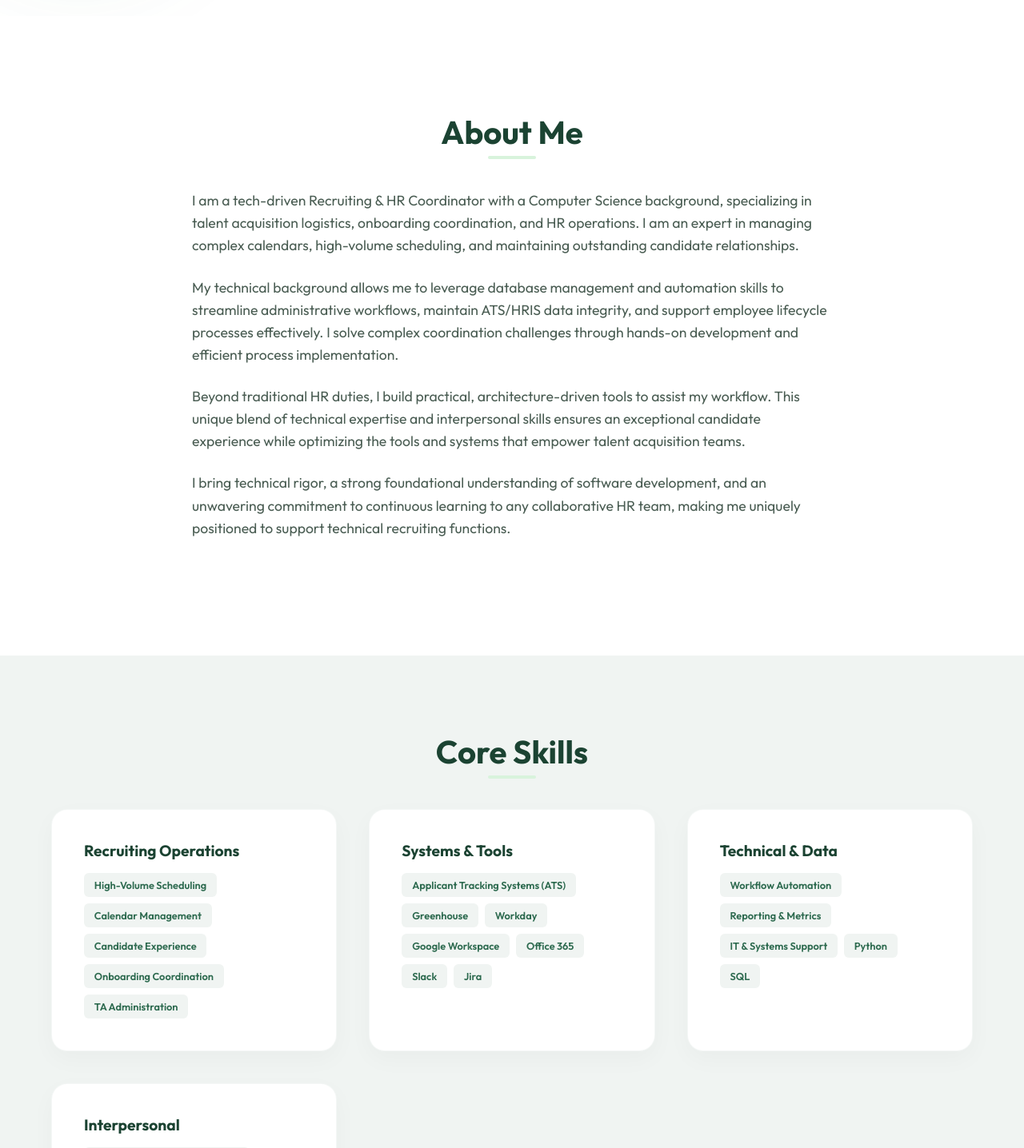
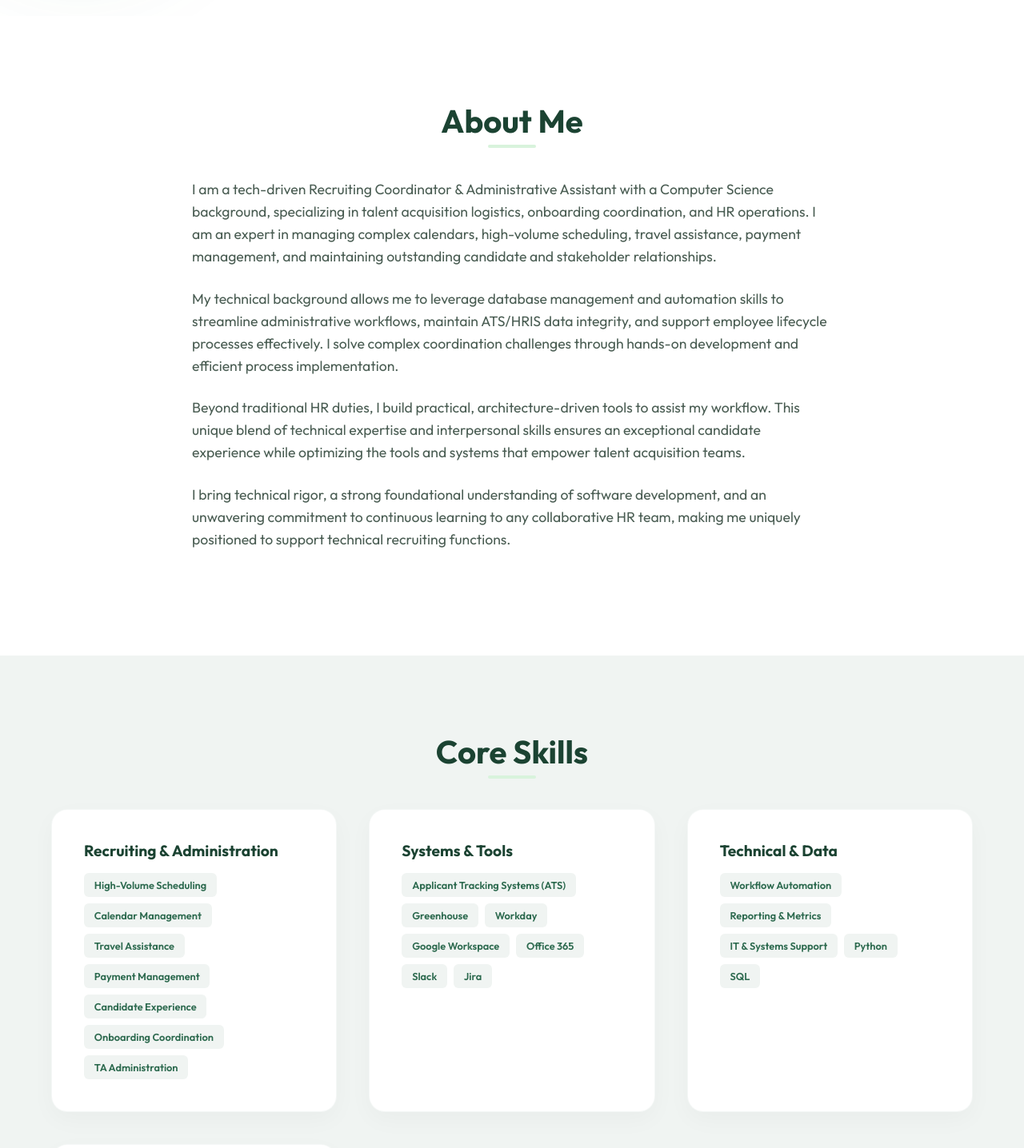
Before and after one commit to srikaaviya/Rc_portfolio, a plain HTML site: page index.html in a window 1280 px wide. Shown: the part 780-2216 px from the top of the page at 80% size. Drawn offline with Linux system fonts and the light colour scheme.

Commit message:
Add Administrative Assistant, travel assistance, and payment management

```diff
--- a/index.html
+++ b/index.html
@@ -45,7 +45,7 @@
         <div class="container fade-up">
             <h2 class="section-title">About Me</h2>
             <div class="about-content">
-                <p>I am a tech-driven Recruiting & HR Coordinator with a Computer Science background, specializing in talent acquisition logistics, onboarding coordination, and HR operations. I am an expert in managing complex calendars, high-volume scheduling, and maintaining outstanding candidate relationships.</p>
+                <p>I am a tech-driven Recruiting Coordinator & Administrative Assistant with a Computer Science background, specializing in talent acquisition logistics, onboarding coordination, and HR operations. I am an expert in managing complex calendars, high-volume scheduling, travel assistance, payment management, and maintaining outstanding candidate and stakeholder relationships.</p>
 
                 <p>My technical background allows me to leverage database management and automation skills to streamline administrative workflows, maintain ATS/HRIS data integrity, and support employee lifecycle processes effectively. I solve complex coordination challenges through hands-on development and efficient process implementation.</p>
 
@@ -63,10 +63,12 @@
             <div class="project-grid">
 
                 <div class="project-card fade-up">
-                    <h3 style="margin-bottom: 1rem; font-size: 1.2rem;">Recruiting Operations</h3>
+                    <h3 style="margin-bottom: 1rem; font-size: 1.2rem;">Recruiting & Administration</h3>
                     <div class="tech-stack">
                         <span>High-Volume Scheduling</span>
                         <span>Calendar Management</span>
+                        <span>Travel Assistance</span>
+                        <span>Payment Management</span>
                         <span>Candidate Experience</span>
                         <span>Onboarding Coordination</span>
                         <span>TA Administration</span>
--- a/script.js
+++ b/script.js
@@ -13,6 +13,7 @@ document.addEventListener('DOMContentLoaded', () => {
     // Typing effect in Hero
     const textArray = [
         "Recruiting Coordinator.",
+        "Administrative Assistant.",
         "HR Coordinator.",
         "Talent Acquisition Professional.",
         "Technical Recruiter.",
```
